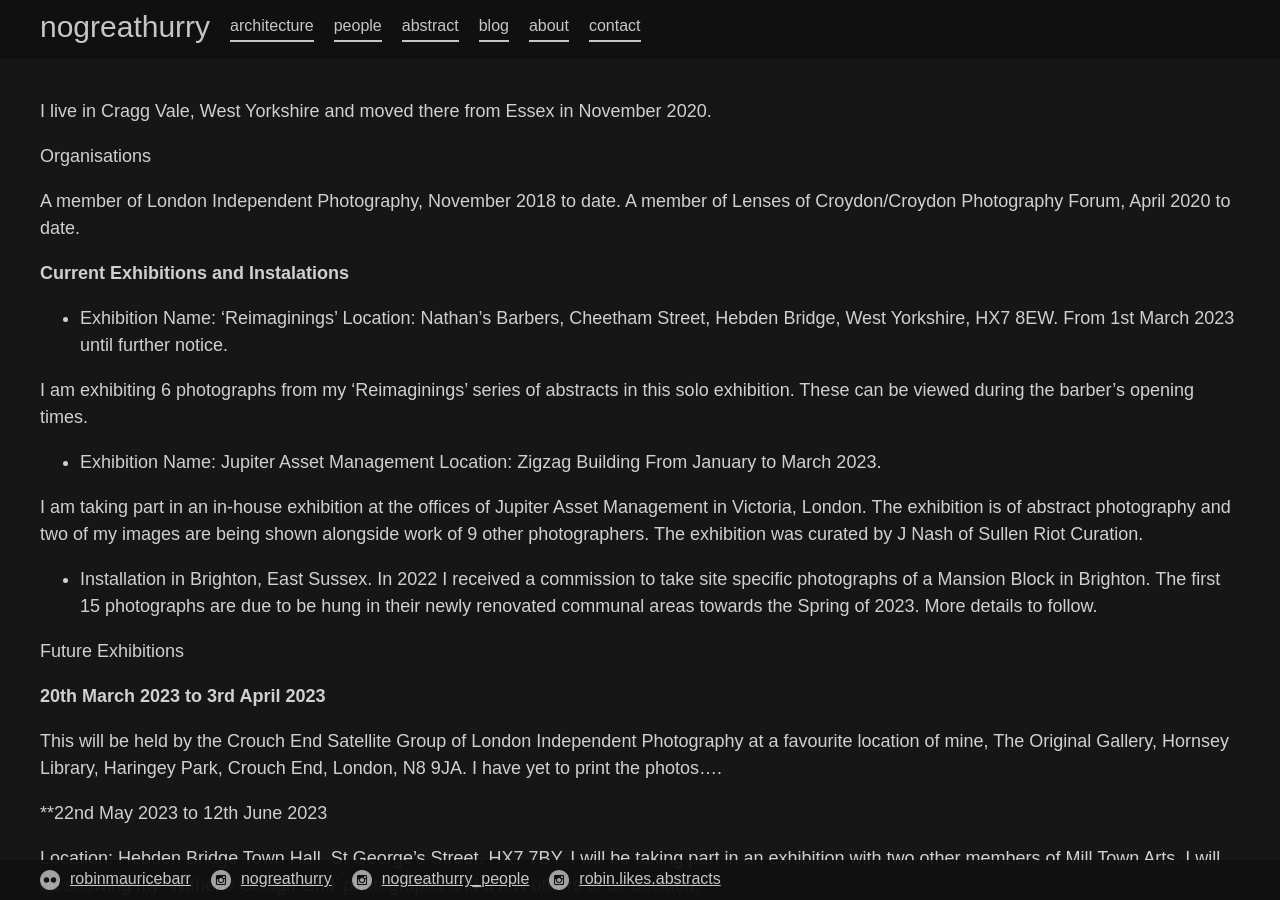
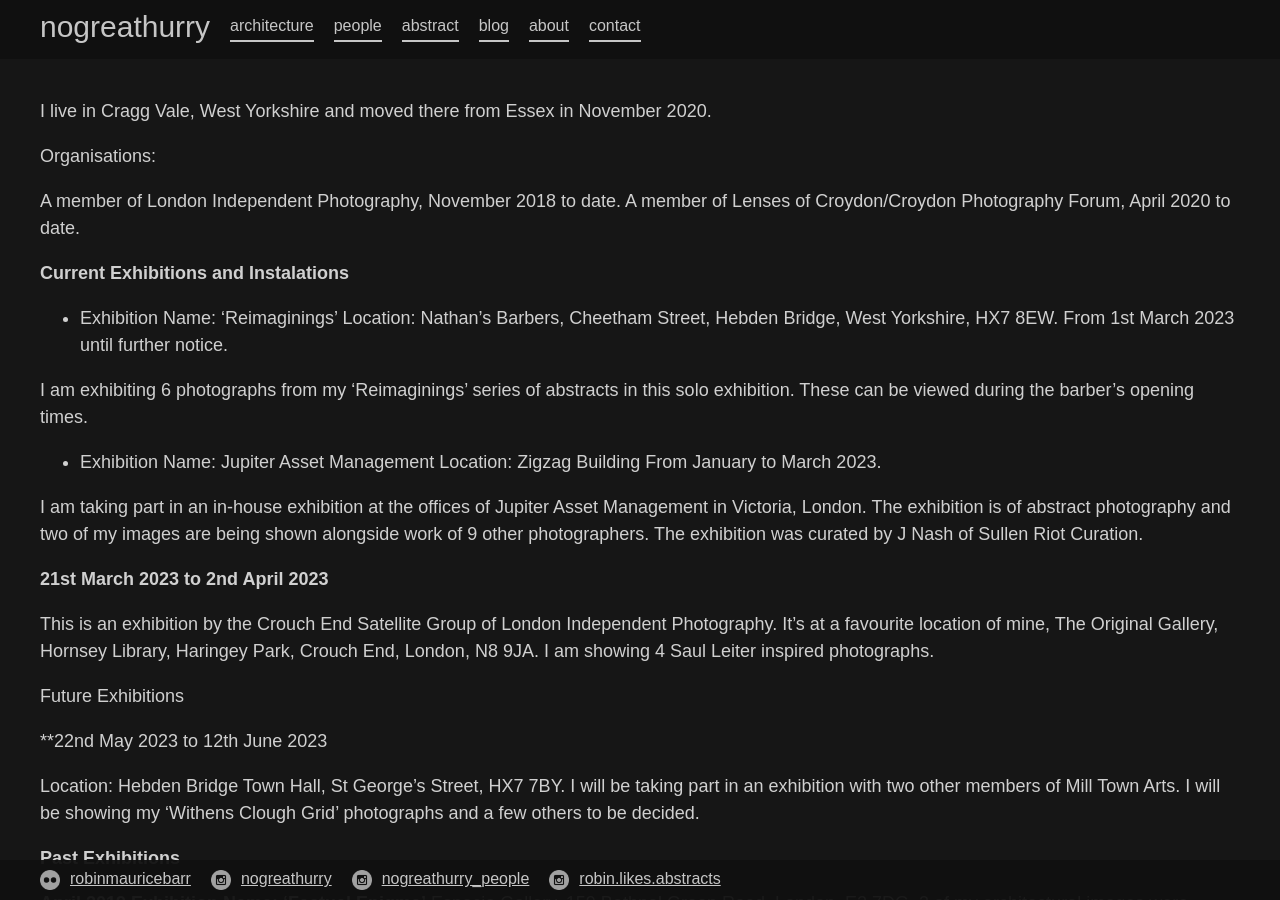
Before and after one commit to 987poiuytrewq/nogreathurry, a Jekyll site: the page built from blog.md, in a window 1280 px wide and 900 px high. Built offline with Jekyll 4.4.1, drawn with Linux system fonts in a browser that asks for light colours; some of the changed text lies outside the part shown.

Commit message:
Updated Blog

```diff
--- a/blog.md
+++ b/blog.md
@@ -23,14 +23,11 @@
 
 I am taking part in an in-house exhibition at the offices of Jupiter Asset Management in Victoria, London. The exhibition is of abstract photography and two of my images are being shown alongside work of 9 other photographers. The exhibition was curated by J Nash of Sullen Riot Curation.
 
-* Installation in Brighton, East Sussex.
-In 2022 I received a commission to take site specific photographs of a Mansion Block in Brighton. The first 15 photographs are due to be hung in their newly renovated communal areas towards the Spring of 2023.  More details to follow.
+**21st March 2023 to 2nd April 2023**
+
+This is an exhibition by the Crouch End Satellite Group of London Independent Photography. It's at a favourite location of mine, The Original Gallery, Hornsey Library, Haringey Park, Crouch End, London, N8 9JA. I am showing 4 Saul Leiter inspired photographs.
 
 Future Exhibitions
-
-**20th March 2023 to 3rd April 2023**
-
-This will be held by the Crouch End Satellite Group of London Independent Photography at a favourite location of mine, The Original Gallery, Hornsey Library, Haringey Park, Crouch End, London, N8 9JA. I have yet to print the photos....
 
 **22nd May 2023 to 12th June 2023
 
```
Also changed, not shown: other parts of blog.md (+4 -1 lines).
